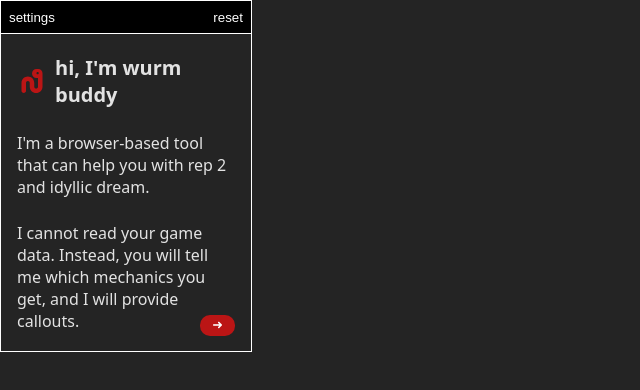
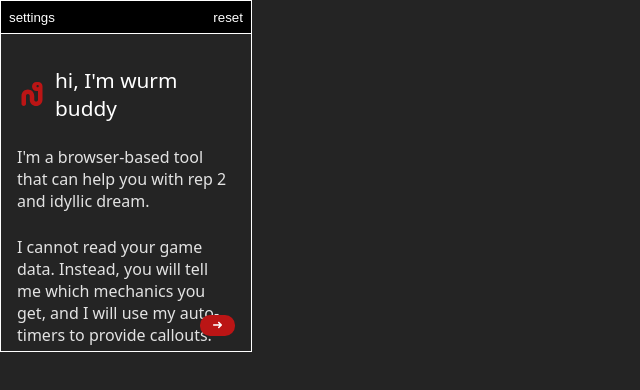
Before and after one commit to jacquikeating/wurm-buddy, a React (Vite) app: page / in a window 1280 px wide. Both pictures are taken after a click on the button "start ➜". Shown: the top 390 px of the page, without its empty margins (0-640 px from the left). Built offline with nearby package versions, Linux system fonts and the light colour scheme.

Commit message:
Added another onboardingStep to instruct user about timing and provide a notification reminder

```diff
--- a/src/components/MainContainer.jsx
+++ b/src/components/MainContainer.jsx
@@ -45,6 +45,7 @@ export default function MainContainer() {
     const [safePlatform, setSafePlatform] = useState(["", ""])
     const mechanicVariables = [step, cardsOrInters, myJob, instructions, hourglassLocation, firstMech, tower, portalClone, safePlatform]
     const setMechanicVariables = [setStep, setCardsOrInters, setMyJob, setHourglassLocation, setFirstMech, setTower, setPortalClone, setSafePlatform]
+        localStorage.removeItem("onboarded")
 
     // LOCAL STORAGE
     const [onboarded, setOnboarded] = useState(JSON.parse(localStorage.getItem("onboarded")))
--- a/src/components/Onboarding.jsx
+++ b/src/components/Onboarding.jsx
@@ -1,12 +1,22 @@
 import { useState } from "react"
+import AudioPlayer from "./AudioPlayer"
 
 export default function Onboarding({ prefs, setOnboarded }) {
     const setPrefsOpen = prefs[1]
     const [onboardingStep, setOnboardingStep] = useState(1)
+    const [playSound, setPlaySound] = useState(false)
 
     function finishOnboarding() {
         localStorage.setItem("onboarded", true)
         setOnboarded(true)
+    }
+
+    function play() {
+        setPlaySound(true)
+
+        setTimeout(() => {
+            setPlaySound(false)
+        }, 1000)
     }
 
     function renderContent() {
@@ -26,7 +36,7 @@ export default function Onboarding({ prefs, setOnboarded }) {
                         <h1>hi, I'm wurm buddy</h1>
                     </div>
                     <p>I'm a browser-based tool that can help you with rep 2 and idyllic dream.</p>
-                    <p>I cannot read your game data. Instead, you will tell me which mechanics you get, and I will provide callouts.</p>
+                    <p>I cannot read your game data. Instead, you will tell me which mechanics you get, and I will use my auto-timers to provide callouts.</p>
                     <button className="next-btn" onClick={() => setOnboardingStep(3)}>➜</button>
                 </div>
             )
@@ -45,14 +55,27 @@ export default function Onboarding({ prefs, setOnboarded }) {
             return (
                 <div className="onboarding">
                     <div className="header">
+                        <h1>timing</h1>
+                    </div>
+                    <p>My timeline will fall behind if you take too long to select options during Idyllic.</p>
+                    <p>If time is about to run out, the screen will flash and this reminder sound will play.</p>
+                    <button className="play-btn" onClick={play}>🕪</button>
+                    {playSound && <AudioPlayer audio={["/soft ding.mp3"]} />}
+                    <button className="next-btn" onClick={() => setOnboardingStep(5)}>➜</button>
+                </div>
+            )
+        } else if (onboardingStep == 5) {
+            return (
+                <div className="onboarding">
+                    <div className="header">
                         <h1>settings & reset</h1>
                     </div>
                     <p>Change your strats, window size, and role in the <button className="secret-btn" onClick={() => setPrefsOpen(true)}>settings</button>.</p>
                     <p><span>Reset</span> at the end of each pull.</p>
-                    <button className="next-btn" onClick={() => setOnboardingStep(5)}>➜</button>
+                    <button className="next-btn" onClick={() => setOnboardingStep(6)}>➜</button>
                 </div>
             )
-        } else if (onboardingStep == 5) {
+        } else if (onboardingStep == 6) {
             return (
                 <div className="onboarding">
                     <div className="header">
--- a/src/index.css
+++ b/src/index.css
@@ -415,10 +415,9 @@ main {
   display: flex;
   flex-direction: column;
   align-items: center;
-  justify-content: center;
   gap: 1.5rem;
   width: 100%;
-  padding: 1rem;
+  padding: 2rem 1rem 1rem;
   position: relative;
 
   img {
@@ -475,8 +474,8 @@ main {
 
     h1 {
       text-align: left;
-      font-size: 1.25rem;
-      font-weight: bold;
+      font-size: 1.3rem;
+      color: white;
     }
   }
 
@@ -494,3 +493,7 @@ main {
     }
   }
 }
+
+.play-btn {
+  transform: rotateY(180deg);
+}
```
